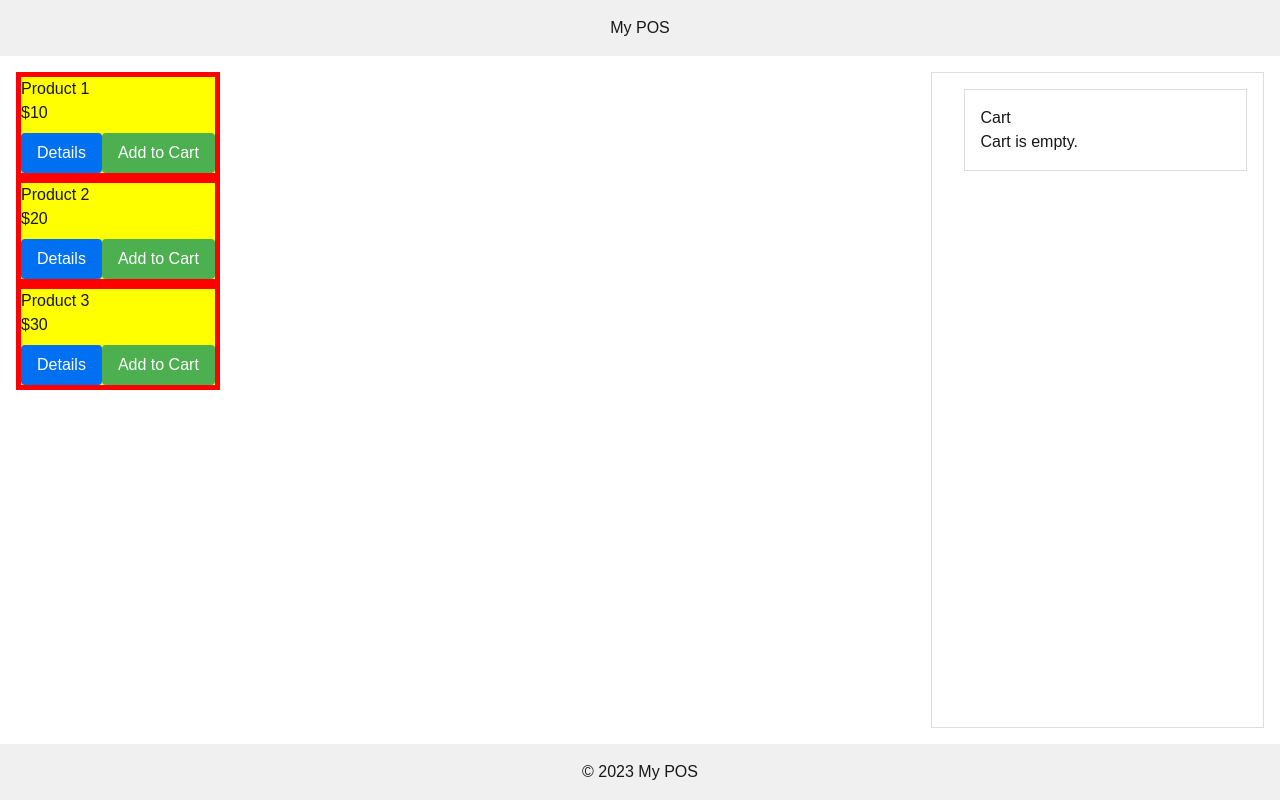
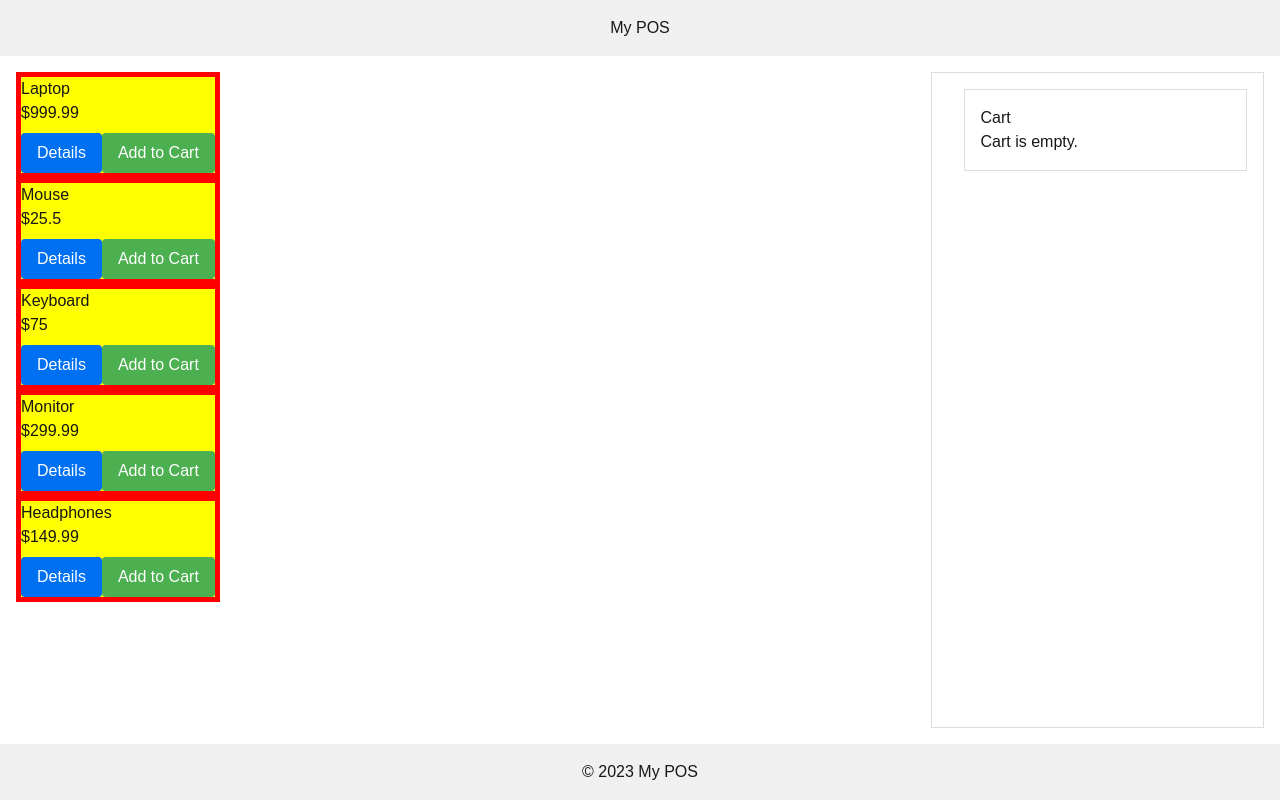
Before and after one commit to bahar102/Bahar-pos-app, a Next.js app: page / in a window 1280 px wide. Built offline with nearby package versions, Linux system fonts and the light colour scheme; data requests are answered from the project's data file.

Commit message:
fetch data from json server

```diff
--- /dev/null
+++ b/src/lib/api.tsx
@@ -0,0 +1,16 @@
+export async function getProducts(){
+    try{
+        const response = await fetch('http://localhost:3001/products');
+        debugger
+        if(!response.ok){
+            throw new Error(`Failed to fetch products: ${response.status}`);
+
+        }
+        const data = await response.json();
+        return data;
+    }
+    catch(error){
+        console.error("Error fetching products", error);
+        throw error;
+    }
+}
--- a/src/pages/index.tsx
+++ b/src/pages/index.tsx
@@ -1,13 +1,36 @@
 import styles from '../styles/Home.module.css'
 import ProductList from '../components/ProductList'; // or '@/components/ProductList';
 import Cart from '@/components/Cart'
+import {useState, useEffect } from 'react';
+import { getProducts } from '@/lib/api';
+
+interface Product {
+  id: number;
+  name: string;
+  price: number;
+  description?: string;
+  imageUrl:string;
+}
 
 export default function Home() {
-  const dummyProducts = [
-    { id: 1, name: 'Product 1', price: 10 },
-    { id: 2, name: 'Product 2', price: 20 },
-    { id: 3, name: 'Product 3', price: 30 },
-  ];
+  const [products, setProducts] =useState<Product[]>([]); //State for products
+  const [loading, setLoading] = useState(true); //state for loading indicator
+  const [error, setError] = useState<string | null>(null); //State for error message
+
+  useEffect(()=>{
+    async function fetchData(){
+      try{
+        const fetchProducts = await getProducts();
+        setProducts(fetchProducts);
+      }catch(error: any){
+        setError(error.message || 'An error occurred');
+      } finally{
+        setLoading(false)
+      }
+    }
+
+    fetchData();
+  },[]);// Empty dependency array: run only once on mount
 
   return (
     <div className={styles.container}>
@@ -16,7 +39,10 @@ export default function Home() {
       </header>
       <main className={styles.main}>
         <section className={styles.productList}>
-          <ProductList products={dummyProducts} />
+          {loading ? (
+            <p>Loading products...</p>
+          ) : error ? (<p>Error: {error}</p>): (
+          <ProductList products={products} />)}
         </section>
         <aside className={styles.cart}>
         <Cart />
```
Also changed, not shown: db.json (indentation only).
